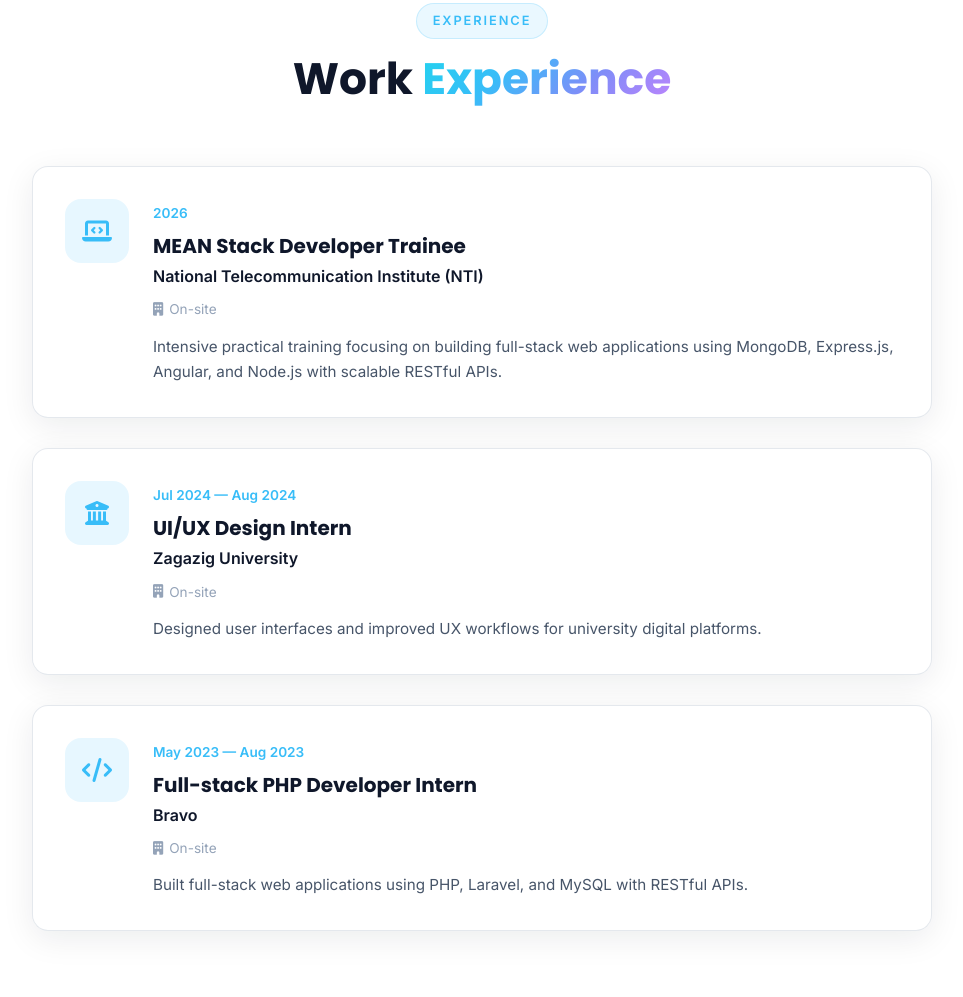
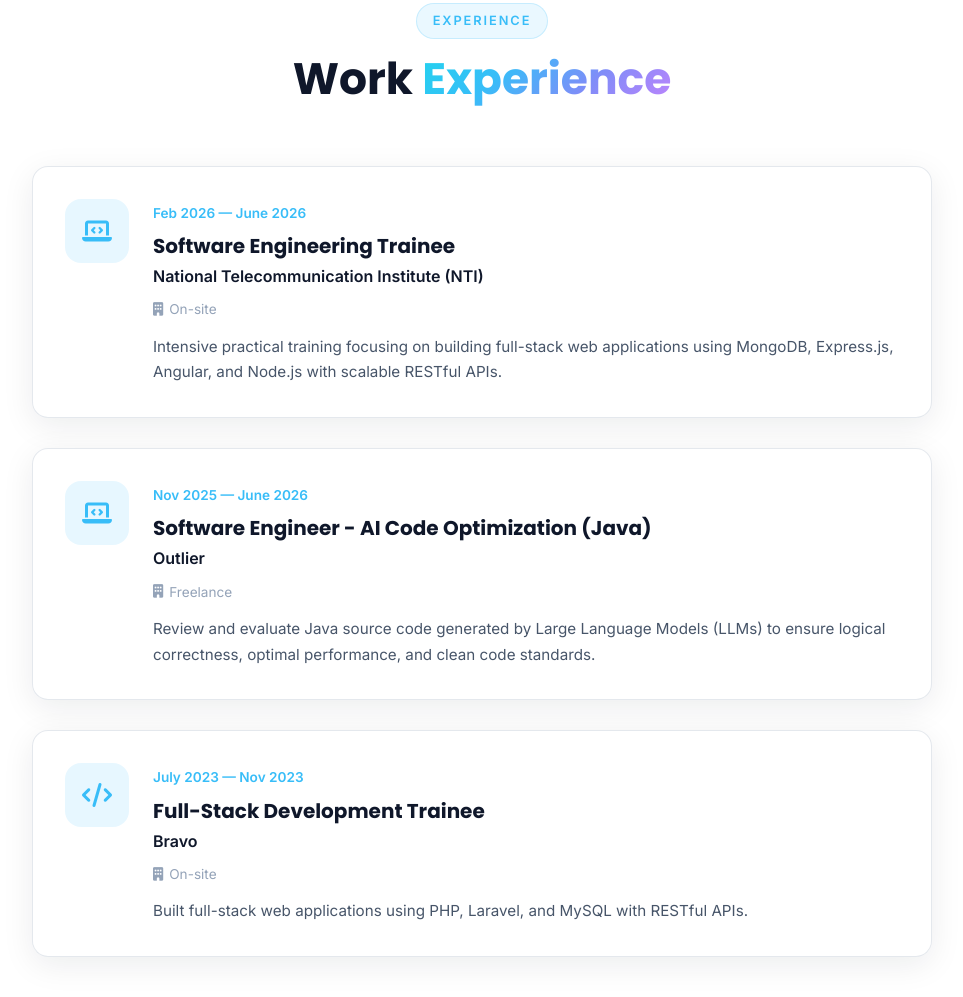
Before and after one commit to Ayman2004iu/My-Portfolio, a plain HTML site: page index.html in a window 1280 px wide. Shown: the part 3314-4311 px from the top of the page, without its empty margins (158-1121 px from the left). Drawn offline with nearby package versions, Linux system fonts and the light colour scheme; animation ran at ten frames a second.

Commit message:
Update portfolio

```diff
--- a/index.html
+++ b/index.html
@@ -116,7 +116,7 @@
           </p>
           <div class="hero-cta">
             <!-- Add CV PDF link -->
-            <a href="./Data/Ayman-Ibrahim-CV.pdf" class="btn btn-primary btn-ripple" download>
+            <a href="./Data/Ayman_Ibrahim_CV.pdf" class="btn btn-primary btn-ripple" download>
               <i class="fas fa-download"></i> Download CV
             </a>
             <a href="#projects" class="btn btn-outline btn-ripple">
@@ -319,8 +319,8 @@
               <i class="fas fa-laptop-code"></i>
             </div>
             <div class="exp-content">
-              <span class="exp-date">2026</span>
-              <h3>MEAN Stack Developer Trainee</h3>
+              <span class="exp-date">Feb 2026 — June 2026</span>
+              <h3>Software Engineering Trainee</h3>
               <p class="exp-company">National Telecommunication Institute (NTI)</p>
               <span class="exp-type"><i class="fas fa-building"></i> On-site</span>
               <p class="exp-desc">
@@ -331,15 +331,15 @@
 
           <article class="exp-card glass-card shine-hover reveal" data-delay="50">
             <div class="exp-icon">
-              <i class="fas fa-university"></i>
+              <i class="fas fa-laptop-code"></i>
             </div>
             <div class="exp-content">
-              <span class="exp-date">Jul 2024 — Aug 2024</span>
-              <h3>UI/UX Design Intern</h3>
-              <p class="exp-company">Zagazig University</p>
-              <span class="exp-type"><i class="fas fa-building"></i> On-site</span>
+              <span class="exp-date">Nov 2025 — June 2026</span>
+              <h3>Software Engineer - AI Code Optimization (Java)</h3>
+              <p class="exp-company">Outlier</p>
+              <span class="exp-type"><i class="fas fa-building"></i> Freelance</span>
               <p class="exp-desc">
-                Designed user interfaces and improved UX workflows for university digital platforms.
+                Review and evaluate Java source code generated by Large Language Models (LLMs) to ensure logical correctness, optimal performance, and clean code standards.
               </p>
             </div>
           </article>
@@ -349,8 +349,8 @@
               <i class="fas fa-code"></i>
             </div>
             <div class="exp-content">
-              <span class="exp-date">May 2023 — Aug 2023</span>
-              <h3>Full-stack PHP Developer Intern</h3>
+              <span class="exp-date">July 2023 — Nov 2023</span>
+              <h3>Full-Stack Development Trainee</h3>
               <p class="exp-company">Bravo</p>
               <span class="exp-type"><i class="fas fa-building"></i> On-site</span>
               <p class="exp-desc">
```
Also changed, not shown: 2 other files.
